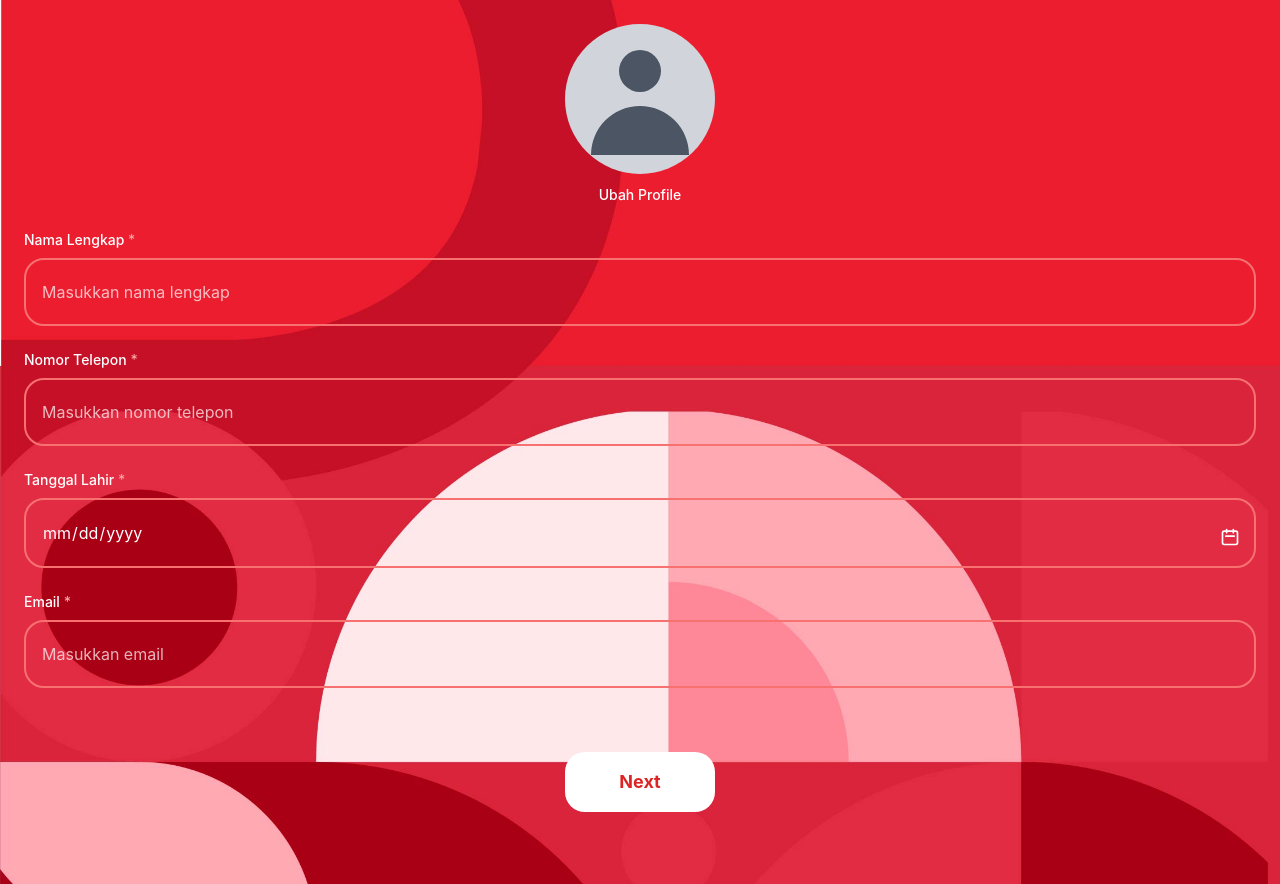
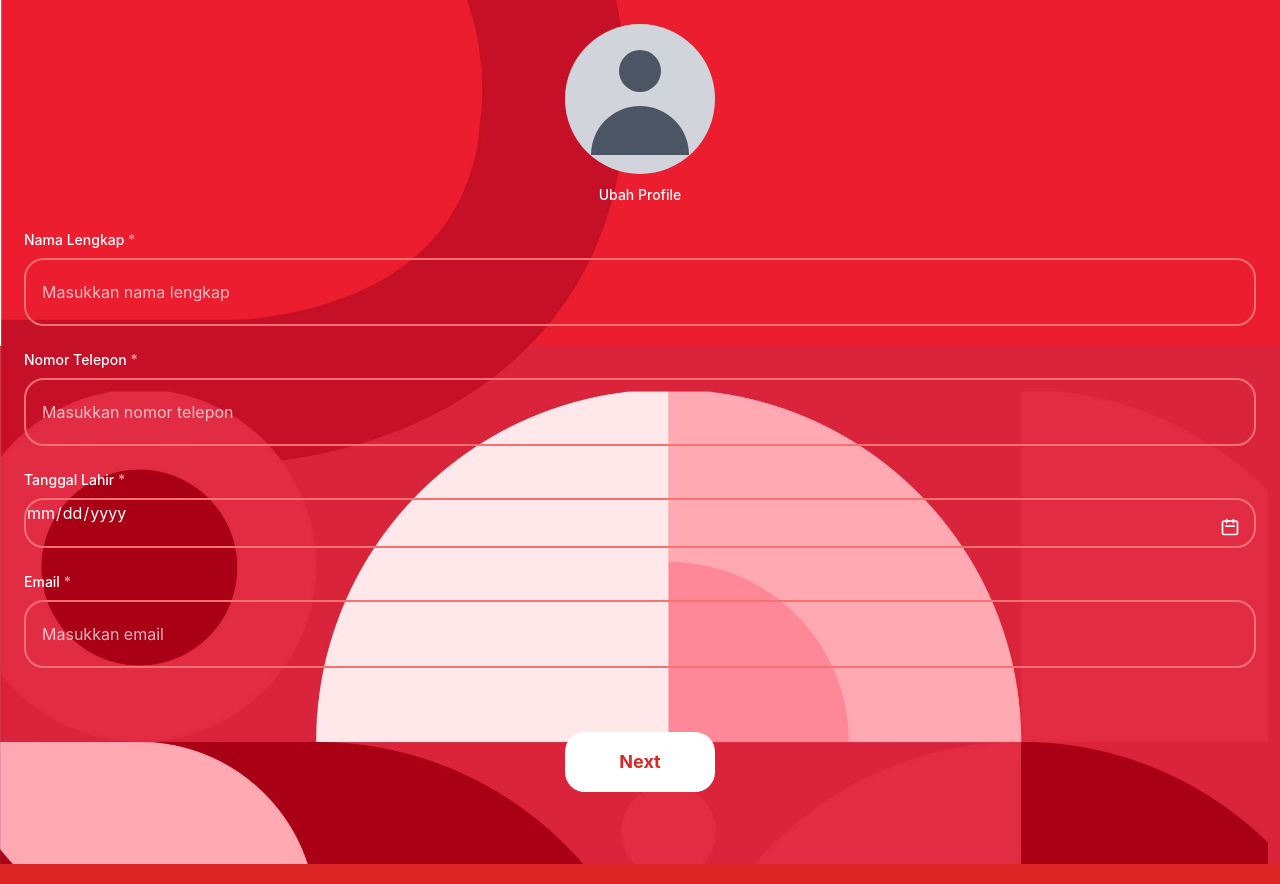
Before and after one commit to reyhermanses/kartu_tanda_boga, a React (Vite) app: page / in a window 1280 px wide. Built offline with nearby package versions, Linux system fonts and the light colour scheme.

Commit message:
handle length birthday field

```diff
--- a/src/components/FormSection.tsx
+++ b/src/components/FormSection.tsx
@@ -82,7 +82,7 @@ export function FormSection({ values, errors, onChange, onNext, onProfileUpload
                 type="date"
                 value={values.birthday}
                 onChange={(e) => onChange({ birthday: e.target.value })}
-                className={`w-full rounded-[20px] border-2 bg-transparent px-3 py-3 sm:px-4 sm:py-5 text-white placeholder-white/70 outline-none focus:border-white focus:ring-1 focus:ring-white/50 focus:bg-transparent hover:bg-transparent transition-all text-base ${errors.birthday ? 'border-orange-500' : 'border-red-400'
+                className={`w-full rounded-[20px] border-2 bg-transparent text-white placeholder-white/70 outline-none focus:border-white focus:ring-1 focus:ring-white/50 focus:bg-transparent hover:bg-transparent transition-all text-base ${errors.birthday ? 'border-orange-500' : 'border-red-400'
                   }`}
                 style={{
                   colorScheme: 'dark',
```
